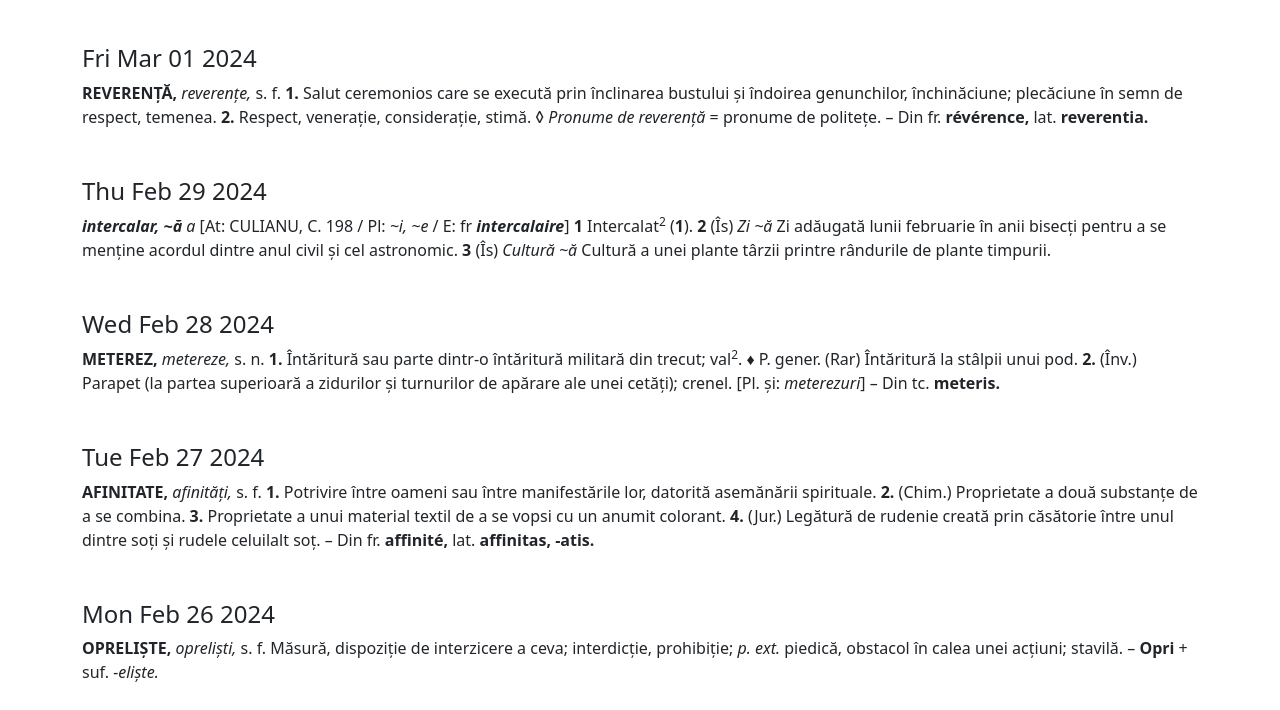
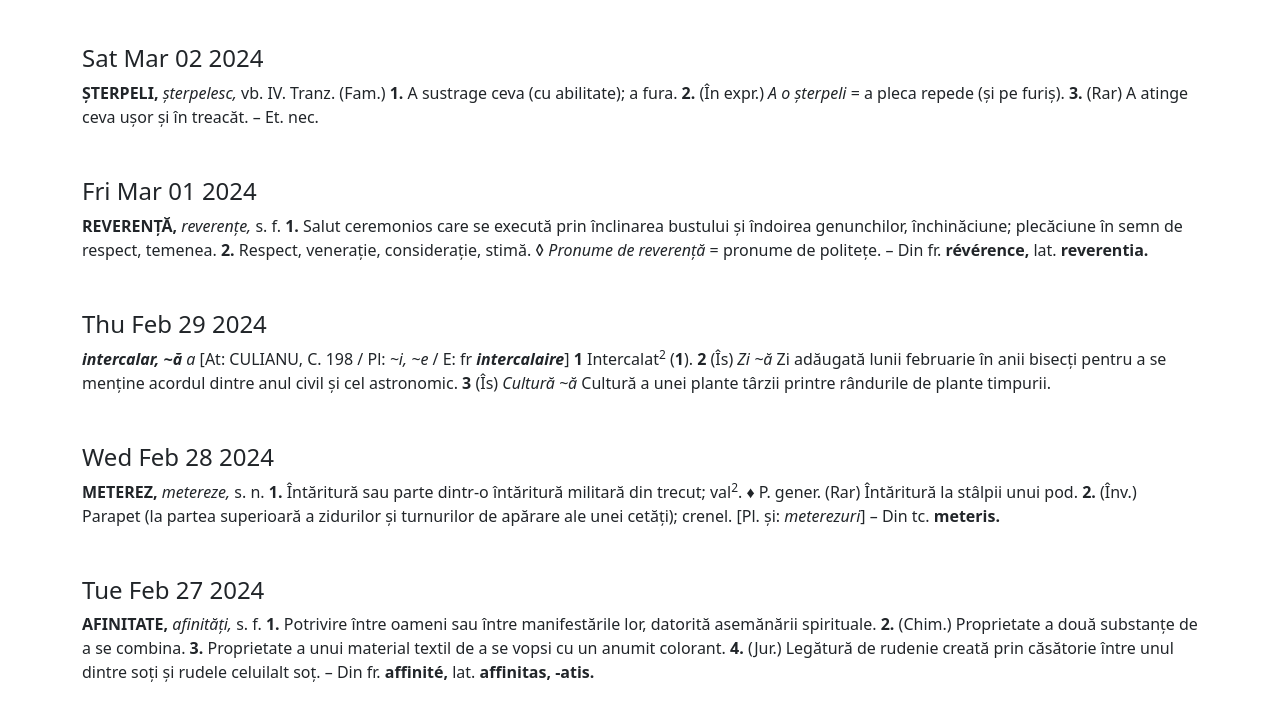
Before and after one commit to FlorinMinia/daily-dict-words, a plain HTML site: page index.html in a window 1280 px wide. Shown: the part 90-800 px from the top of the page. Drawn offline with nearby package versions, Linux system fonts and the light colour scheme.

Commit message:
New word added

```diff
--- a/index.html
+++ b/index.html
@@ -8,6 +8,7 @@
     <div class="container-sm">
         <h2 class="text-center mb-5">Daily Word</h2>
         <div id="word-list">
+			<div class="word mt-5"><h4>Sat Mar 02 2024</h4> <b>ȘTERPEL<span class="tonic-accent">I</span>,</b> <i>șterpelesc,</i> <abbr class="abbrev" data-bs-toggle="popover" data-bs-content="verb">vb.</abbr> IV. <abbr class="abbrev" data-bs-toggle="popover" data-bs-content="tranzitiv">Tranz.</abbr> (<abbr class="abbrev" data-bs-toggle="popover" data-bs-content="familiar">Fam.</abbr>) <b>1.</b> A sustrage ceva (cu abilitate); a fura. <b>2.</b> (În <abbr class="abbrev" data-bs-toggle="popover" data-bs-content="expresie">expr.</abbr>) <i>A o șterpeli</i> = a pleca repede (și pe furiș). <b>3.</b> (Rar) A atinge ceva ușor și în treacăt. – <abbr class="abbrev" data-bs-toggle="popover" data-bs-content="etimologie necunoscută">Et. nec.</abbr> </div>
 			<div class="word mt-5"><h4>Fri Mar 01 2024</h4> <b>REVER<span class="tonic-accent">E</span>NȚĂ,</b> <i>reverențe,</i> <abbr class="abbrev" data-bs-toggle="popover" data-bs-content="substantiv feminin">s. f.</abbr> <b>1.</b> Salut ceremonios care se execută prin înclinarea bustului și îndoirea genunchilor, închinăciune; plecăciune în semn de respect, temenea. <b>2.</b> Respect, venerație, considerație, stimă. ◊ <i>Pronume de reverență</i> = pronume de politețe. – Din <abbr class="abbrev" data-bs-toggle="popover" data-bs-content="limba franceză">fr.</abbr> <b>révérence,</b> <abbr class="abbrev" data-bs-toggle="popover" data-bs-content="limba latină">lat.</abbr> <b>reverentia.</b> </div>
 			<div class="word mt-5"><h4>Thu Feb 29 2024</h4> <b><i>intercal<span class="tonic-accent">a</span>r, ~ă</i></b> <i><abbr class="abbrev" data-bs-toggle="popover" data-bs-content="adjectiv">a</abbr></i> [<abbr class="abbrev" data-bs-toggle="popover" data-bs-content="atestare(a)">At:</abbr> CULIANU, C. 198 / <abbr class="abbrev" data-bs-toggle="popover" data-bs-content="plural">Pl</abbr>: <i>~i, ~e</i> / <abbr class="abbrev" data-bs-toggle="popover" data-bs-content="etimologie, etimologia">E:</abbr> <abbr class="abbrev" data-bs-toggle="popover" data-bs-content="franceză, francez(ul)">fr</abbr> <b><i>intercalaire</i></b>] <b>1</b> Intercalat<sup>2</sup> (<b>1</b>). <b>2</b> (<abbr class="abbrev" data-bs-toggle="popover" data-bs-content="în sintagma / sintagmele">Îs</abbr>) <i>Zi ~ă</i> Zi adăugată lunii februarie în anii bisecți pentru a se menține acordul dintre anul civil și cel astronomic. <b>3</b> (<abbr class="abbrev" data-bs-toggle="popover" data-bs-content="în sintagma / sintagmele">Îs</abbr>) <i>Cultură ~ă</i> Cultură a unei plante târzii printre rândurile de plante timpurii. </div>
 			<div class="word mt-5"><h4>Wed Feb 28 2024</h4> <b>METER<span class="tonic-accent">E</span>Z,</b> <i>metereze,</i> <abbr class="abbrev" data-bs-toggle="popover" data-bs-content="substantiv neutru">s. n.</abbr> <b>1.</b> Întăritură sau parte dintr-o întăritură militară din trecut; val<sup>2</sup>. ♦ <abbr class="abbrev" data-bs-toggle="popover" data-bs-content="prin generalizare">P. gener.</abbr> (Rar) Întăritură la stâlpii unui pod. <b>2.</b> (<abbr class="abbrev" data-bs-toggle="popover" data-bs-content="învechit">Înv.</abbr>) Parapet (la partea superioară a zidurilor și turnurilor de apărare ale unei cetăți); crenel. [<abbr class="abbrev" data-bs-toggle="popover" data-bs-content="plural">Pl.</abbr> și: <i>meterezuri</i>] – Din <abbr class="abbrev" data-bs-toggle="popover" data-bs-content="limba turcă">tc.</abbr> <b>meteris.</b> </div>
```
